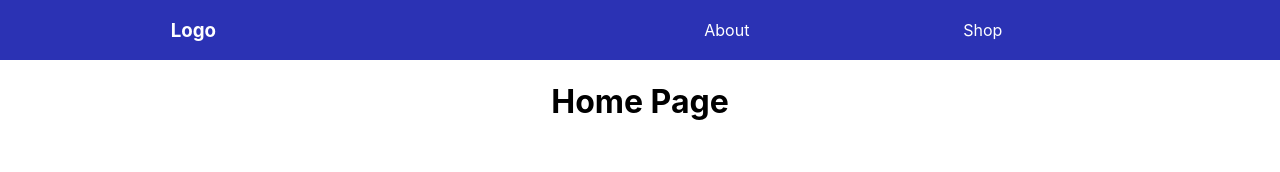
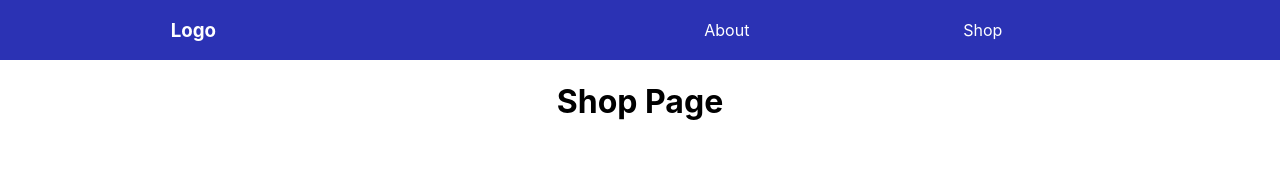
Before and after one commit to christianamaury/YourFortnitePlace, a React (Create React App) app: page /shop in a window 1280 px wide. Shown: the top 172 px of the page. Built offline with nearby package versions, Linux system fonts and the light colour scheme.

Commit message:
Adding the exact key to the home route component

```diff
--- a/src/App.js
+++ b/src/App.js
@@ -7,7 +7,7 @@ import {Shop} from "./components/Shop";
 import { BrowserRouter as Router, Switch, Route } from "react-router-dom";
 
 //About will only show whenever I go to the page
-
+// "/" the homepage of the website
 function App() {
   return (
 
@@ -15,7 +15,7 @@ function App() {
     <div className="App">
     <Nav/>
      <Switch>
-       <Route path="/" component={Home} />
+       <Route path="/" exact component={Home} />
        <Route path="/about" component={About} />
        <Route path="/shop" component={Shop} />
      </Switch>
```
